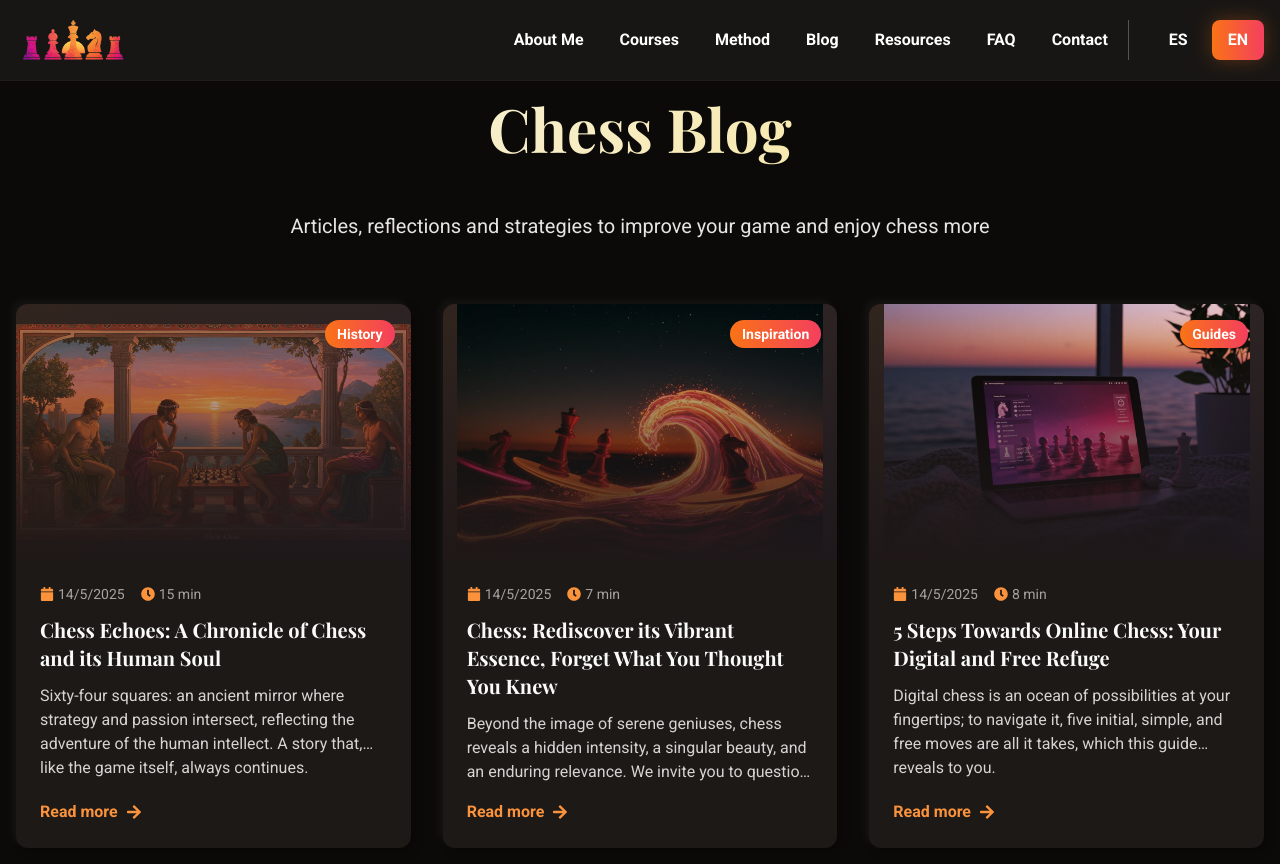
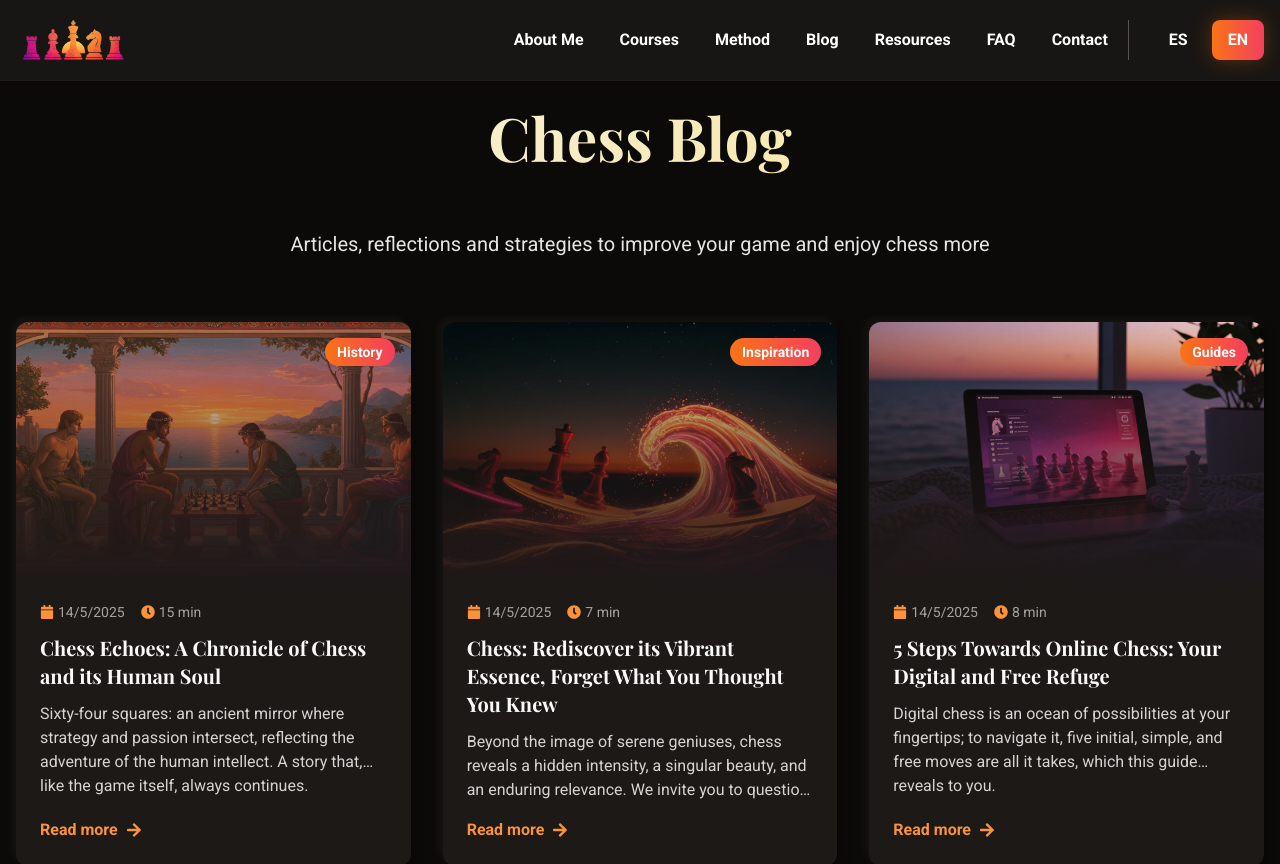
Before and after one commit to elsantin/chill-chess-club, a Next.js app: page /en/blog in a window 1280 px wide. Shown: the top 864 px of the page. Built offline with nearby package versions, Linux system fonts and the light colour scheme; a web font is replaced by a local one.

Commit message:
fix: aumentar line-height a 1.5 para evitar corte de letras descendentes en segunda linea de titulos

```diff
--- a/app/[locale]/components/BlogCard.tsx
+++ b/app/[locale]/components/BlogCard.tsx
@@ -41,7 +41,7 @@
               alt={post.title}
               width={600}
               height={400}
-              className="w-full h-full object-contain group-hover:scale-105 transition-transform duration-300"
+              className="w-full h-full object-cover group-hover:scale-110 transition-transform duration-300"
             />
             {/* Gradient overlay */}
             <div className="absolute inset-0 bg-gradient-to-t from-warmGray-900 via-warmGray-900/50 to-transparent" />
--- a/app/[locale]/components/Courses.tsx
+++ b/app/[locale]/components/Courses.tsx
@@ -88,13 +88,13 @@
                 interactive={true}
               >
                 {/* Course Image */}
-                <div className="relative h-80 overflow-hidden bg-warmGray-800">
+                <div className="relative h-80 overflow-hidden">
                   <Image
                     src={course.image.src}
                     alt={course.image.alt}
                     width={course.image.width}
                     height={course.image.height}
-                    className="w-full h-full object-contain group-hover:scale-105 transition-transform duration-300"
+                    className="w-full h-full object-cover group-hover:scale-110 transition-transform duration-300"
                   />
                   {/* Sunset gradient overlay */}
                   <div className="absolute inset-0 bg-gradient-to-t from-warmGray-900 via-warmGray-900/50 to-transparent" />
--- a/app/[locale]/components/ResourceCard.tsx
+++ b/app/[locale]/components/ResourceCard.tsx
@@ -55,7 +55,7 @@
               alt={resource.title}
               width={600}
               height={400}
-              className="w-full h-full object-contain group-hover:scale-105 transition-transform duration-300"
+              className="w-full h-full object-cover group-hover:scale-110 transition-transform duration-300"
             />
             {/* Gradient overlay */}
             <div className="absolute inset-0 bg-gradient-to-t from-warmGray-900 via-warmGray-900/50 to-transparent" />
--- a/app/[locale]/components/neumorphic/AnimatedTitle.tsx
+++ b/app/[locale]/components/neumorphic/AnimatedTitle.tsx
@@ -36,9 +36,9 @@
         WebkitBackgroundClip: "text",
         WebkitTextFillColor: "transparent",
         backgroundClip: "text",
-        paddingTop: "0.15em",
-        paddingBottom: "0.35em",
-        lineHeight: "1.3",
+        paddingTop: "0.2em",
+        paddingBottom: "0.4em",
+        lineHeight: "1.5",
       }}
     >
       {children}
```
